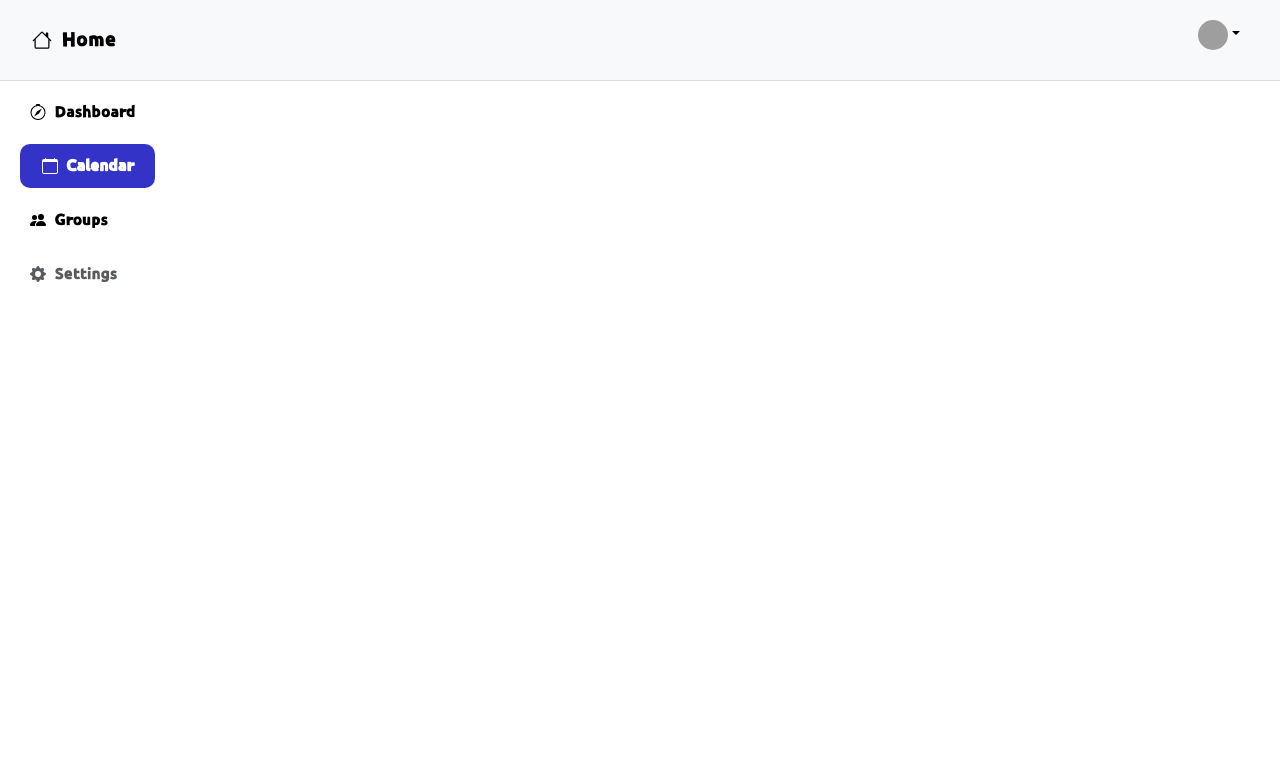
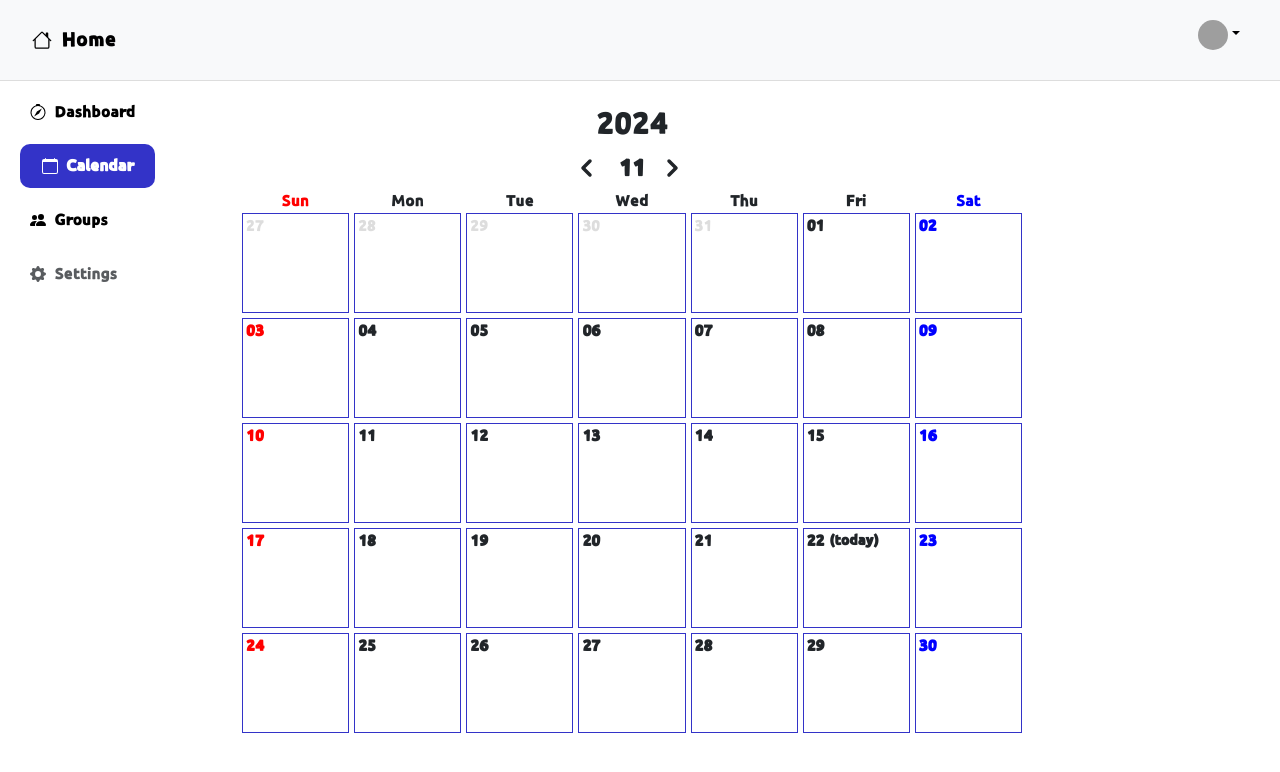
Before and after one commit to Hello-wwweb/eonje-manna-frontend, a React (Create React App) app in the folder eonje-manna/: page /Event/1 in a window 1280 px wide. Both pictures are taken after a click on the button "Calendar". Shown: the top 772 px of the page. Built offline with nearby package versions, Linux system fonts and the light colour scheme; grey boxes are pictures that could not be loaded.

Commit message:
백엔드 연결전

```diff
--- a/eonje-manna/package.json
+++ b/eonje-manna/package.json
@@ -6,6 +6,7 @@
     "@testing-library/jest-dom": "^5.17.0",
     "@testing-library/react": "^13.4.0",
     "@testing-library/user-event": "^13.5.0",
+    "axios": "^1.7.7",
     "bootstrap": "^5.3.3",
     "date-fns": "^4.1.0",
     "install": "^0.13.0",
--- a/eonje-manna/src/App.js
+++ b/eonje-manna/src/App.js
@@ -11,6 +11,7 @@ import GroupDetailPage from './pages/GroupDetailPage';
 
 import EventDetailPage from './pages/EventDetailPage';
 import PlaceDetailPage from './pages/PlaceDetailPage';
+import CalendarPage from './pages/calendar';
 function App() {
   return (
     <div className="App">
@@ -34,6 +35,7 @@ function App() {
             <Route path="/Event/:id" element={<EventDetailPage />} />
             <Route path="/Place/:id" element={<PlaceDetailPage />} />
             <Route path="/link-2" element={<div>Link 2 Page</div>} />
+            <Route path="calendar" element={<CalendarPage />}/>
             <Route path="/" element={<div>Welcome! Select a tab to view content.</div>} />
           </Routes>
         </div>
--- a/eonje-manna/src/pages/TimeSelectionModal.js
+++ b/eonje-manna/src/pages/TimeSelectionModal.js
@@ -31,7 +31,6 @@ function TimeSelectionModal({ date, onClose }) {
     // 결과 시간을 위한 시간 교집합 구하기
     //overlapping : 교집합 시간 넣을 배열
     //person : 각 사람에 대한 처리 하기 위해서
-    //
     const getResult = () => {
         return availableTimesList.reduce((overlapping, person, index) => {
             const personOverlap = selectedTimes.filter((time) =>
--- /dev/null
+++ b/eonje-manna/src/pages/calendar.js
@@ -0,0 +1,139 @@
+import React from 'react';
+import { useParams } from 'react-router-dom';
+import './EventDetailPage.css'
+
+import { HiChevronLeft, HiChevronRight } from "react-icons/hi";
+import { useCallback, useMemo, useState } from 'react';
+import {
+    format,
+    addMonths,
+    subMonths,
+    startOfMonth,
+    endOfMonth,
+    startOfWeek,
+    endOfWeek,
+    addDays,
+    differenceInCalendarDays,
+    getMonth,
+    isSaturday,
+    isSunday,
+} from "date-fns";
+
+// 시간 선택하는 모달 띄우는 거
+import TimeSelectionModal from "./TimeSelectionModal";
+
+function EventDetailPage(){
+    const { event_id } = useParams();
+    const now_date = new Date()
+    {/* 캘린더 만들기 */}
+    //오늘 날짜 관련 상태
+    const [currentDate, setCurrentDate] = useState(new Date());
+
+    //선택한 날짜 및 모달 열림 상태
+    const [selectedDate, setSelectedDate] = useState(null);
+    const [isModalOpen, setIsModalOpen] = useState(false);
+
+    const monthStart = startOfMonth(currentDate);
+    const monthEnd = endOfMonth(currentDate);
+    const startDate = startOfWeek(monthStart);
+    const endDate = endOfWeek(monthEnd);
+    const weekMock = ["Sun", "Mon", "Tue", "Wed", "Thu", "Fri", "Sat"]
+    const nextMonthHandler = useCallback(()=>{
+        setCurrentDate(addMonths(currentDate, 1));
+    }, [currentDate]);
+    const preMonthHandler = useCallback(()=>{
+        setCurrentDate(subMonths(currentDate, 1));
+    }, [currentDate]);
+    const createMonth = useMemo(()=>{
+        const monthArray = [];
+        let day = startDate;
+        while(differenceInCalendarDays(endDate, day)>=0){
+            monthArray.push(day)
+            day = addDays(day, 1);
+        }
+        return monthArray;
+    },[startDate, endDate]);
+
+
+    return (
+        <div className="container">
+            <div className='calendarWrapper'>
+                <div className="calendar">
+                    {/*년*/}
+                    <div className="year">
+                        {format(currentDate, "yyyy")}
+                    </div>
+                    {/*월*/}
+                    <div className="monthContainer">
+                        <button className="prevBtn" onClick={preMonthHandler}>
+                            <HiChevronLeft />
+                        </button>
+                        <div className="month">
+                            {format(currentDate, "MM")}
+                        </div>
+                        <button className="nextBtn" onClick={nextMonthHandler}>
+                            <HiChevronRight />
+                        </button>
+                    </div>
+                    {/*요일*/}
+                    <div className="dayContainer">
+                        {weekMock.map((v, i)=>{
+                            let style;
+                            if (i==0){
+                                style ={
+                                    color:"red",
+                                };
+                            }
+                            else if (i==6){
+                                style= {
+                                    color:"blue",
+                                };
+                            }
+                            return (
+                                <div key={`day${i}`} style={style}>
+                                    {v}
+                                </div>
+                            )
+                        })}
+                    </div>
+                    {/*일(날짜)*/}
+                    <div className="dateContainer">
+                        {createMonth.map((v, i)=>{
+                            let style;
+                            //이 날짜의 데이터가 현재 달과 같은 날짜인지
+                            const validation = (getMonth(currentDate) == getMonth(v));
+                            //이 데이터가 오늘인지
+                            const today = (format(now_date, "yyyyMMdd")==format(v, "yyyyMMdd"));
+                            if(validation && isSaturday(v)){
+                                style={
+                                    color:"blue",
+                                };
+                            }
+                            else if (validation && isSunday(v)){
+                                style={
+                                    color:"red",
+                                };
+                            }
+
+                            return(
+                                <div key={`date${i}`}
+                                //validation이 true이면 className을 currentMonth, 아니면 diffMonth
+                                className={validation ? "currentMonth" : "diffMonth"}
+                                style={style}>
+                                    <div className="topLine">
+                                        <span className='day'>
+                                            {format(v, "dd")}
+                                        </span>
+                                        {today && <span className="todayMark"> (today)</span>}
+                                    </div>
+                                </div>
+                            );
+                        })}
+                    </div>
+                </div>
+            </div>
+        </div>
+    );
+}
+
+export default EventDetailPage;
```
Also changed, not shown: 1 other file (tests, documents, lock files or other folders).
